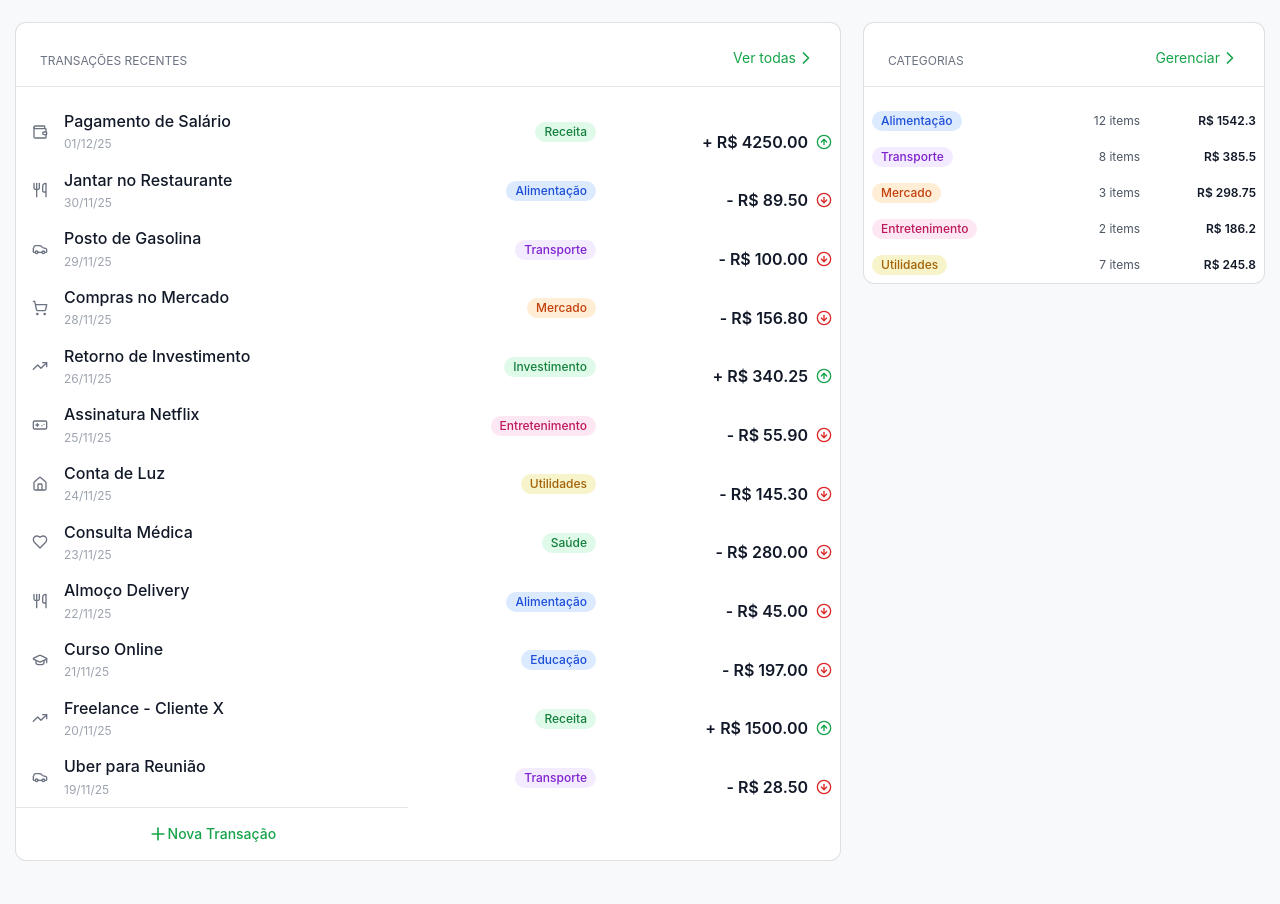
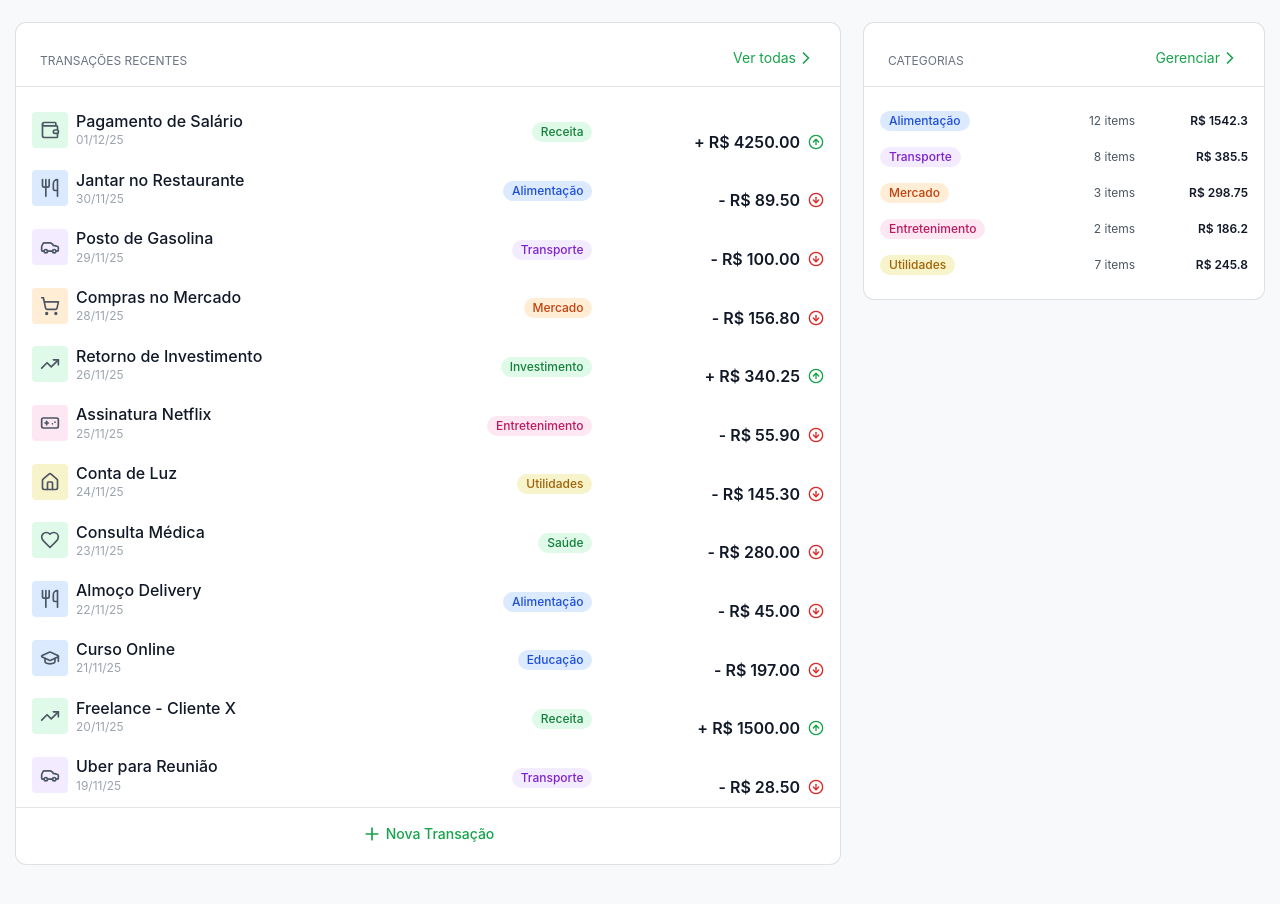
Before and after one commit to combizera/rocketseat-financy, a React (Vite) app in the folder apps/web/: page /dashboard in a window 1280 px wide. Shown: the part 212-1116 px from the top of the page. Built offline with nearby package versions, Linux system fonts and the light colour scheme.

Commit message:
feat(dashboard): improve ui

```diff
--- a/apps/web/src/routes/dashboard.tsx
+++ b/apps/web/src/routes/dashboard.tsx
@@ -14,7 +14,6 @@ import {
   Heart,
   GraduationCap,
   type LucideIcon,
-  Circle,
   Plus
 } from 'lucide-react'
 import {
@@ -242,12 +241,12 @@ function RouteComponent() {
           <Table>
             <TableBody>
               {transactions.map((transaction) => (
-                <TableRow key={transaction.id} className="">
-                  <TableCell className="flex items-center gap-2">
-                    <transaction.icon
-                      className="size-8 text-gray-500 p-2 rounded"
-                    />
-                    <div className="flex flex-col gap-1">
+                <TableRow key={transaction.id}>
+                  <TableCell className="flex items-center gap-2 pl-4">
+                    <div className={`p-2 rounded bg-${transaction.categoryColor}-light`}>
+                      <transaction.icon className="size-5" />
+                    </div>
+                    <div className="flex flex-col">
                       <p className="font-medium text-gray-800 text-[1rem]">
                         {transaction.title}
                       </p>
@@ -263,7 +262,7 @@ function RouteComponent() {
                     </Badge>
                   </TableCell>
 
-                  <TableCell className="text-right font-semibold flex items-center justify-end gap-1 text-gray-800 text-base">
+                  <TableCell className="text-right font-semibold flex items-center justify-end gap-1 text-gray-800 text-base pr-4">
                     {transaction.type === "income" ? "+" : "-"} R$ {transaction.amount.toFixed(2)}
                     {transaction.type === "income" ? (
                       <CircleArrowUp
@@ -279,14 +278,18 @@ function RouteComponent() {
               ))}
             </TableBody>
 
-            <TableFooter className="text-center flex justify-center w-[100%] p-4 w-full">
+            <TableFooter>
+              <TableRow>
+                <TableCell colSpan={3} className="text-center p-4">
                   <Link
                     to="/categories"
-                className="flex text-center text-sm text-green-base hover:underline"
+                    className="inline-flex items-center gap-1 text-sm text-green-base hover:underline"
                   >
                     <Plus className="size-5" />
                     Nova Transação
                   </Link>
+                </TableCell>
+              </TableRow>
             </TableFooter>
           </Table>
         </CardCategory>
@@ -296,12 +299,13 @@ function RouteComponent() {
           title="Categorias"
           buttonText="Gerenciar"
           buttonLink="/categories"
+          className="pb-4"
         >
-          <Table>
-            <TableBody>
+          <Table className='!pb-4'>
+            <TableBody className='pb-4'>
               {categories.map((category) => (
                 <TableRow key={category.categoryName}>
-                  <TableCell className="font-medium">
+                  <TableCell className="font-medium pl-4">
                     <Badge color={category.color}>
                       {category.categoryName}
                     </Badge>
@@ -309,7 +313,7 @@ function RouteComponent() {
                   <TableCell className="text-right">
                     {category.itemsCount} items
                   </TableCell>
-                  <TableCell className="text-right font-semibold text-gray-800">
+                  <TableCell className="text-right font-semibold text-gray-800 pr-4">
                     R$ {category.totalAmount}
                   </TableCell>
                 </TableRow>
```
Lines whose indentation alone changed are shown as unchanged.
